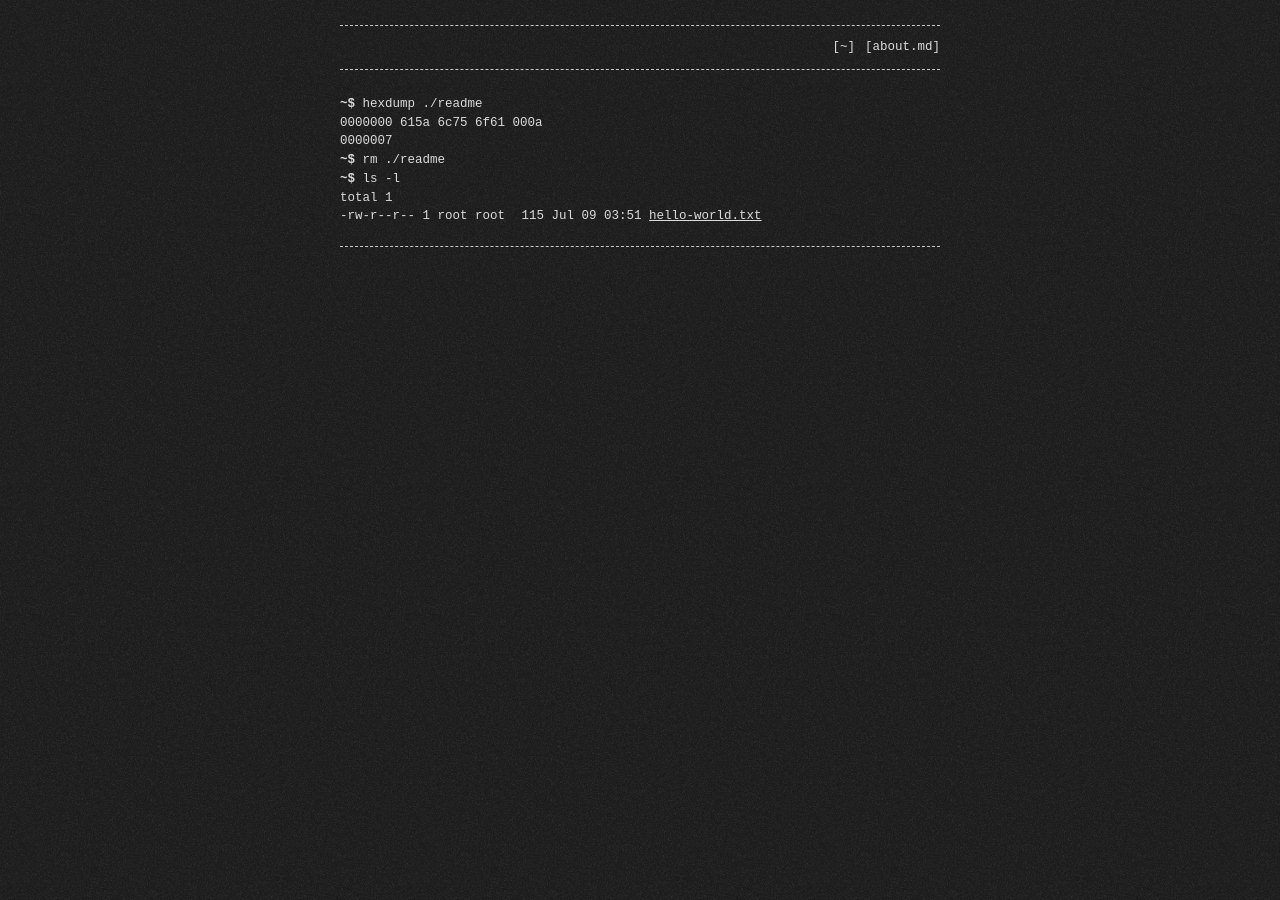
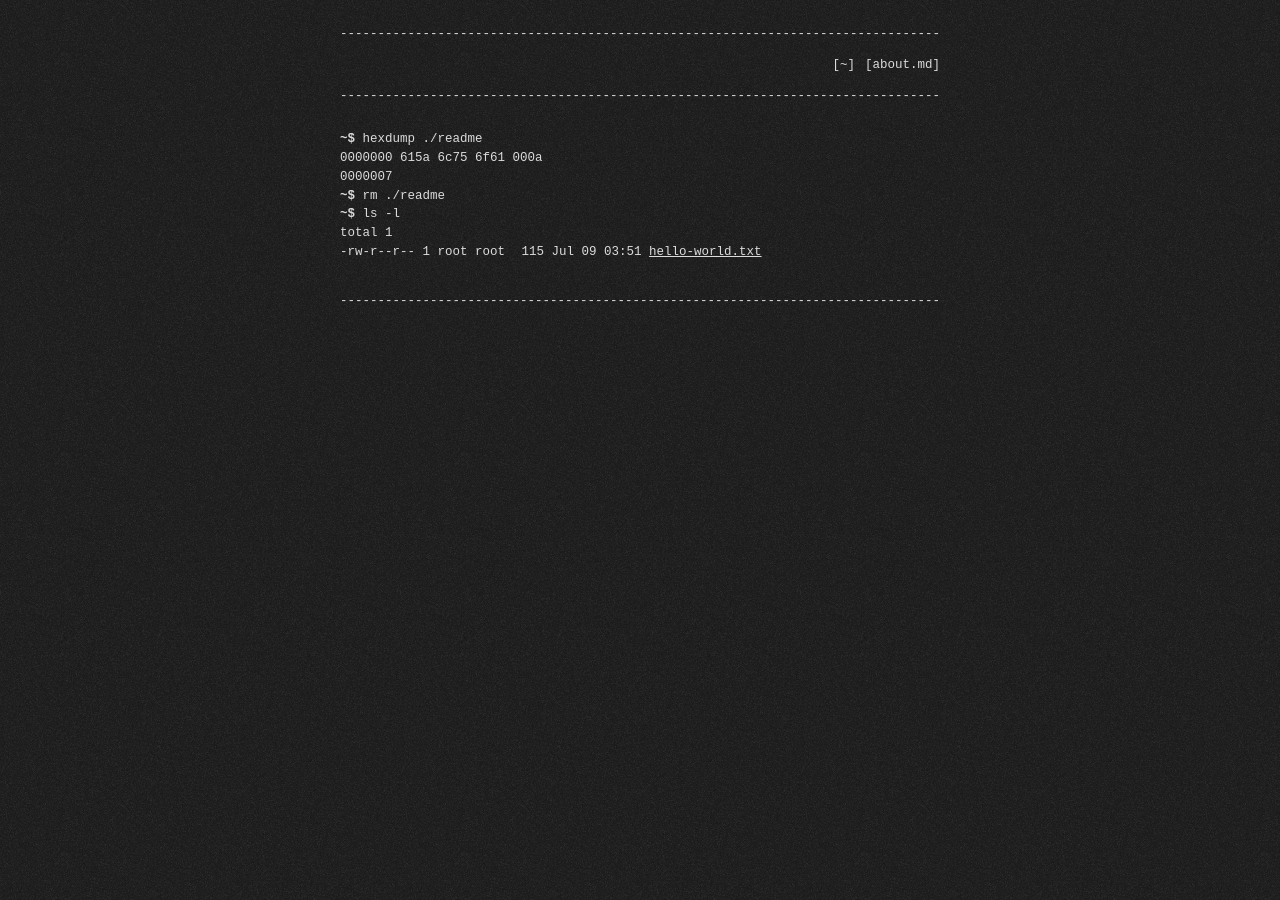
Before and after one commit to Zaulao/zaulao.github.io, a Jekyll site: the page built from index.md, in a window 1280 px wide. Built offline with Jekyll 4.4.1, drawn with Linux system fonts in a browser that asks for light colours.

Commit message:
change css attributes to html elements

```diff
--- a/_includes/footer.html
+++ b/_includes/footer.html
@@ -1,3 +1,4 @@
 <footer>
+    {% include section_divider.html %}
     {{ site.footer }}
 </footer>
--- a/_includes/header.html
+++ b/_includes/header.html
@@ -1,6 +1,7 @@
 {%- assign page_paths = site.header_pages | default: default_paths -%}
 <header>
   <div class="menu">
+    {% include section_divider.html %}
     <ul>
       {%- for path in page_paths -%}
         {%- assign my_page = site.pages | where: "path", path | first -%}
@@ -9,5 +10,6 @@
         {%- endif -%}
       {%- endfor -%}
     </ul>
+    {% include section_divider.html %}
   </div>
 </header>
--- a/_includes/post_list.html
+++ b/_includes/post_list.html
@@ -3,6 +3,7 @@
 <ul>
   {% for post in include.posts %}
   <li>
+    <span class="file-list-prefix">-rw-r--r-- 1 root root </span>
     {% assign date_format = "%b  %d %H:%M" %}
     {% if include.show_size == true or include.show_size == "true" %}{{ post.size }} {% endif %}{{ post.date | date: date_format }} <a href="{{ post.url | relative_url }}">{{ post.title | escape }}</a>
   </li>
--- /dev/null
+++ b/_includes/section_divider.html
@@ -0,0 +1 @@
+<div class="section-divider" aria-hidden="true">{% for _ in (1..300) %}-{% endfor %}</div>
--- a/_sass/base.scss
+++ b/_sass/base.scss
@@ -28,7 +28,7 @@ a:hover { color: var(--background-color); background-color: var(--base-color); }
 p { word-wrap: break-word;  word-break: break-word;  white-space: pre-wrap; margin-bottom: 15px; }
 .home-content p:last-child { margin-bottom: 0; }
 .archive-content p:last-child { margin-bottom: 0; }
-footer { color: var(--text-color);  border-top: var(--border);  margin: 20px auto 15px;  padding-top: 10px;  text-align: right; }
+footer { color: var(--text-color);  margin: 20px auto 15px;  padding-top: 10px;  text-align: right; }
 header { margin-top: 25px;  margin-bottom: 10px; }
 header p { text-align: left;  margin: 0; }
 footer { margin-bottom: 20px; }
@@ -44,12 +44,16 @@ footer { margin-bottom: 20px; }
  */
 :not(.menu):not(.post) > ul { list-style: none;  padding-left: 0; }
 :not(.menu):not(.post) > ul { list-style-type: none; }
-:not(.menu):not(.post) > ul > li:before { content: "-rw-r--r-- 1 root root ";  margin-right: 9px; }
+.file-list-prefix { margin-right: 9px; }
 
 /**
  * Header/Navigation
  */
-.menu { border-top: var(--border);  border-bottom: var(--border);  margin-bottom: 25px; }
+.menu { margin-bottom: 25px; }
+.section-divider { overflow: hidden;  white-space: nowrap;  color: var(--text-color); }
+.menu .section-divider:first-child { margin-bottom: 12px; }
+.menu .section-divider:last-child { margin-top: 12px; }
+footer .section-divider { margin-bottom: 10px; }
 .menu ul { margin-top: 12px;  margin-bottom: 12px;  padding-left: 0px;  list-style-type: none;  text-align: right; }
 .menu ul li { display: inline;  margin-left: 10px; }
 .menu ul li a { text-decoration: none;  color: var(--text-color); }
```
